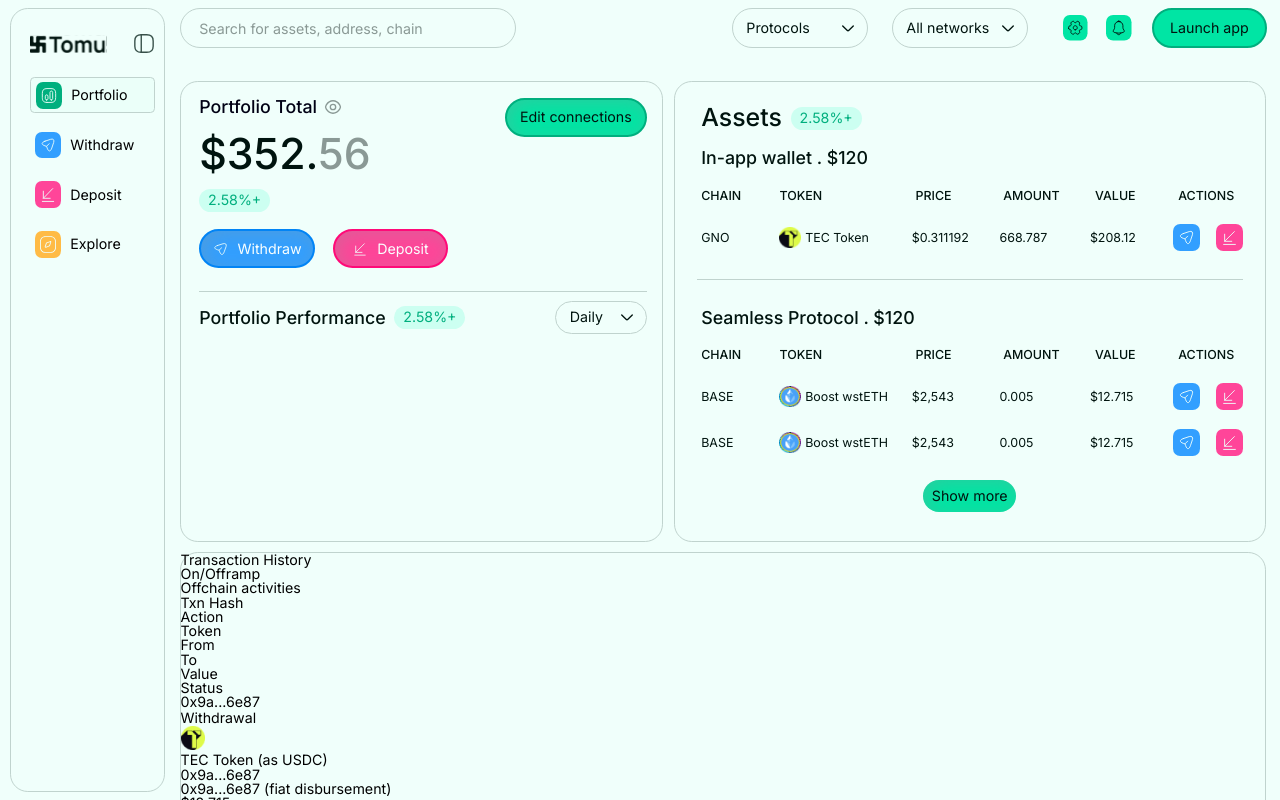
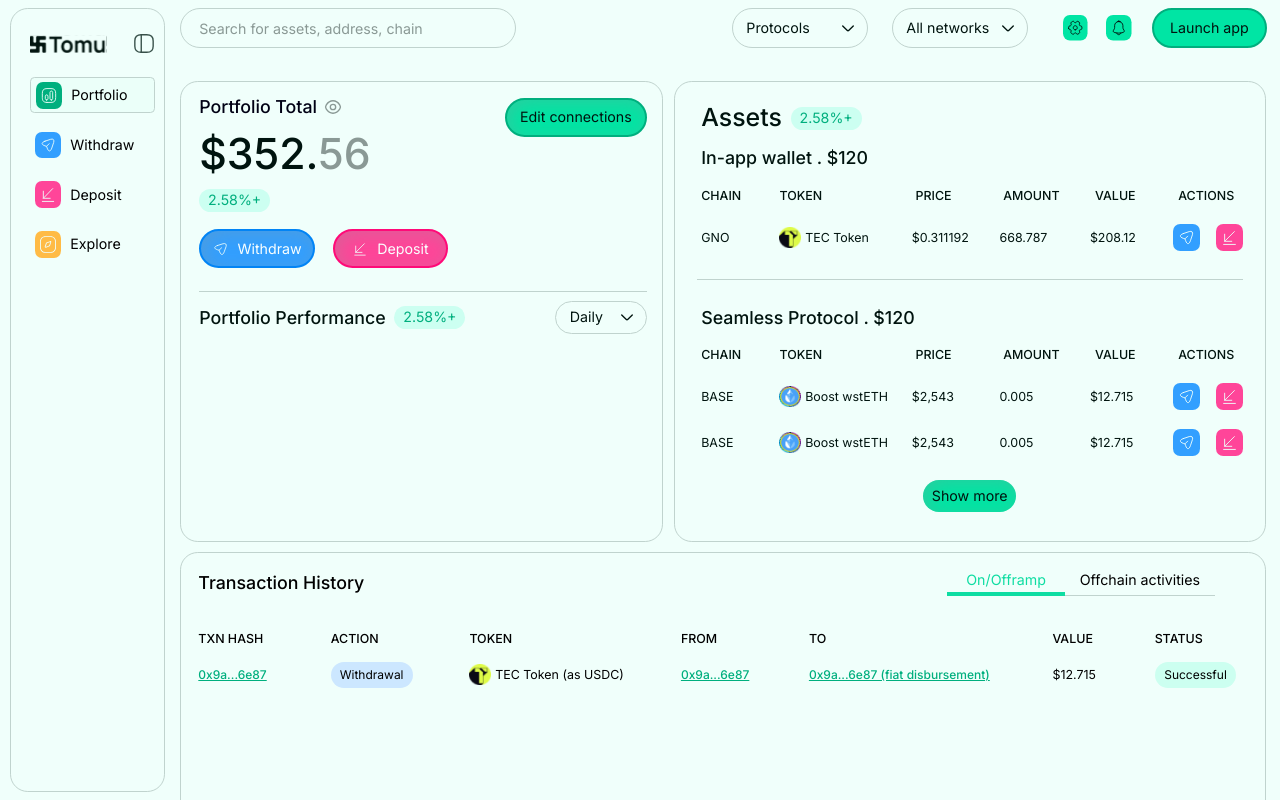
Before and after one commit to Tomu-Finance/tomu-frontend, a Next.js app: page / in a window 1280 px wide. Built offline with nearby package versions, Linux system fonts and the light colour scheme.

Commit message:
style: add transactions section styles

```diff
--- a/src/styles/pages/Portfolio.scss
+++ b/src/styles/pages/Portfolio.scss
@@ -383,5 +383,187 @@
     border-radius: toRem(20);
     background-color: transparent;
     border: toRem(0.8) solid $greenish-border;
+
+    padding: toRem(20);
+
+    &__top {
+      display: flex;
+      align-items: center;
+      justify-content: space-between;
+      padding-right: toRem(36);
+
+      &__heading {
+        font-family: var(--font-inter);
+        font-size: toRem(20);
+        font-weight: 500;
+        line-height: toRem(20);
+        text-align: left;
+        color: #000000;
+      }
+
+      &__right {
+        width: toRem(301);
+        display: flex;
+        align-items: center;
+        &__tab {
+          padding-bottom: toRem(7);
+
+          &.left {
+            width: toRem(132);
+            border-bottom: toRem(0.8) solid #c0d3ce;
+            cursor: pointer;
+          }
+
+          &.right {
+            width: toRem(169);
+            border-bottom: toRem(0.8) solid #c0d3ce;
+            cursor: pointer;
+          }
+
+          &.active {
+            border-bottom: toRem(5) solid #0edda2;
+            padding-bottom: toRem(3.5);
+          }
+
+          &__text {
+            font-family: var(--font-inter);
+            font-size: toRem(16);
+            font-weight: 400;
+            line-height: toRem(20);
+            text-align: center;
+
+            &.active {
+              color: #0edda2;
+            }
+          }
+        }
+      }
+    }
+
+    &__table {
+      margin-top: toRem(39);
+
+      &__heading {
+        @include flex(flex-start, center, toRem(64));
+        &__text {
+          font-family: var(--font-inter);
+          font-size: toRem(14);
+          font-weight: 500;
+          line-height: toRem(20);
+          text-align: left;
+          color: #000000;
+          text-transform: uppercase;
+
+          &.txn {
+            width: toRem(85);
+          }
+
+          &.action {
+            width: toRem(92);
+          }
+
+          &.token {
+            width: toRem(174);
+          }
+
+          &.from {
+            width: toRem(80);
+          }
+
+          &.to {
+            width: toRem(210);
+          }
+
+          &.value {
+            width: toRem(51);
+          }
+
+          &.status {
+            width: toRem(87);
+          }
+        }
+      }
+
+      &__row {
+        @include flex(flex-start, center, toRem(64));
+        margin-top: toRem(15);
+
+        &__text {
+          font-family: var(--font-inter);
+          font-size: toRem(13.5);
+          font-weight: 500;
+          line-height: toRem(20);
+          text-align: left;
+          text-decoration-line: underline;
+          color: #00af7e;
+
+          &.txn {
+            width: toRem(85);
+          }
+
+          &.from {
+            width: toRem(80);
+          }
+
+          &.to {
+            width: toRem(210);
+          }
+
+          &.value {
+            width: toRem(51);
+            color: #000;
+            font-family: var(--font-inter);
+            font-size: toRem(14);
+            font-style: normal;
+            font-weight: 400;
+            line-height: normal;
+            text-decoration: none;
+          }
+        }
+
+        &__action {
+          padding: toRem(5) toRem(8);
+          text-align: center;
+          border-radius: toRem(100);
+          background: #cce7ff;
+          color: #000000;
+          width: toRem(92);
+
+          font-size: toRem(13.5);
+          line-height: toRem(20);
+        }
+
+        &__tokenWrapper {
+          @include flex(flex-start, center, toRem(5));
+          width: toRem(174);
+
+          &__token {
+            width: toRem(24);
+            height: toRem(24);
+          }
+
+          &__text {
+            color: #000;
+            font-family: var(--font-inter);
+            font-size: toRem(14);
+            font-style: normal;
+            font-weight: 400;
+            line-height: normal;
+            color: #000000;
+          }
+        }
+
+        &__status {
+          padding: toRem(5) toRem(8);
+          text-align: center;
+          border-radius: toRem(100);
+          background: #ccfff0;
+          color: #000000;
+          font-size: toRem(13.5);
+          line-height: toRem(20);
+          width: toRem(92);
+        }
+      }
+    }
   }
 }
```
